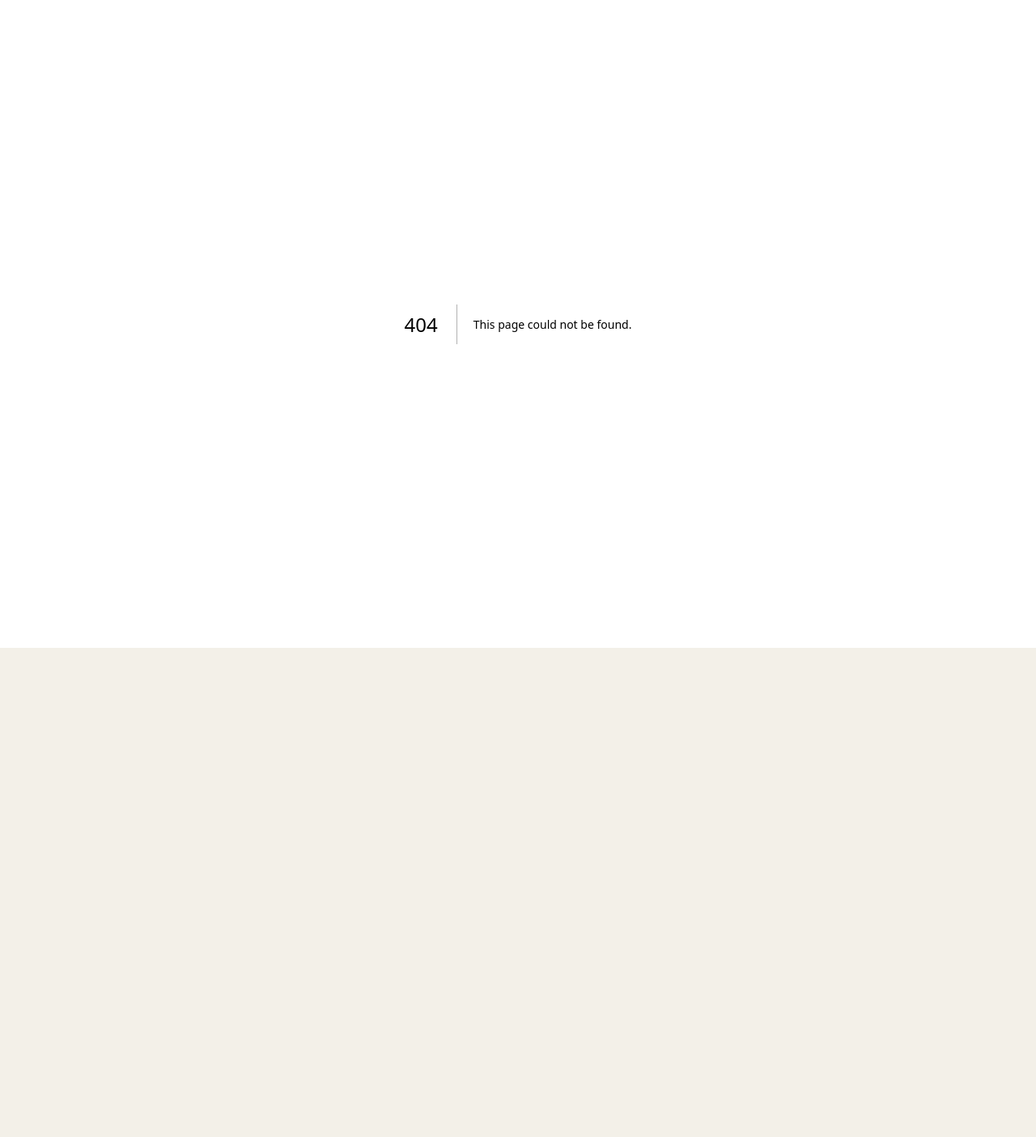
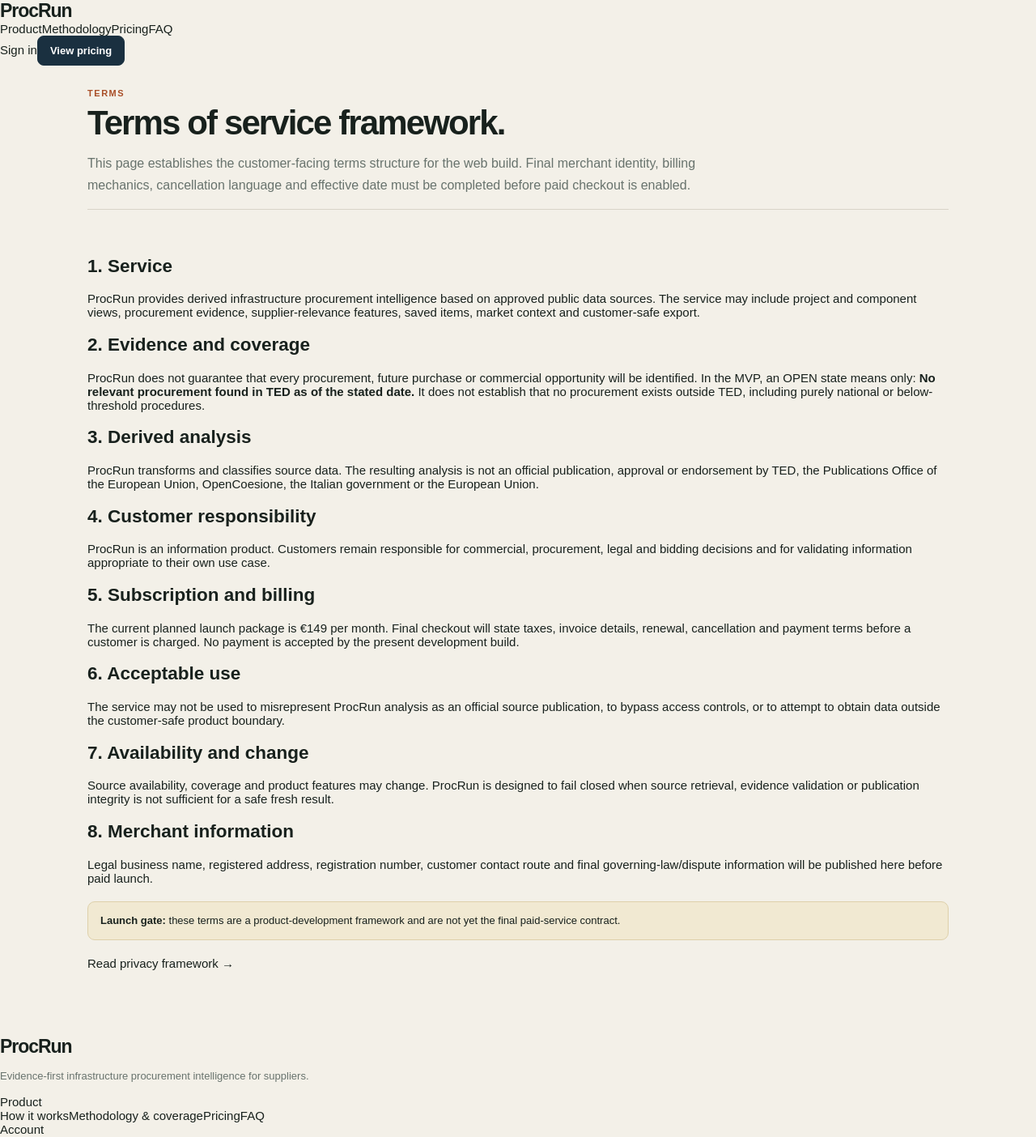
Before and after one commit to martibal/procrun, a Next.js app in the folder web/: page /terms in a window 1280 px wide. Before the commit this address had no page. Shown: the top 1404 px of the page at 81% size. Before the commit the page ends 800 px from the top, so only its background shows below. Built offline with nearby package versions, Linux system fonts and the light colour scheme.

Commit message:
Add terms framework page

```diff
--- /dev/null
+++ b/web/app/terms/page.tsx
@@ -0,0 +1,41 @@
+import Link from "next/link";
+import { PublicPage } from "@/components/public-site";
+
+export default function TermsPage() {
+  return <PublicPage>
+    <section className="page-hero narrow-copy">
+      <div className="eyebrow">Terms</div>
+      <h1 className="h1 public-h1">Terms of service framework.</h1>
+      <p className="lede">This page establishes the customer-facing terms structure for the web build. Final merchant identity, billing mechanics, cancellation language and effective date must be completed before paid checkout is enabled.</p>
+    </section>
+
+    <section className="public-section legal-copy">
+      <h2>1. Service</h2>
+      <p>ProcRun provides derived infrastructure procurement intelligence based on approved public data sources. The service may include project and component views, procurement evidence, supplier-relevance features, saved items, market context and customer-safe export.</p>
+
+      <h2>2. Evidence and coverage</h2>
+      <p>ProcRun does not guarantee that every procurement, future purchase or commercial opportunity will be identified. In the MVP, an OPEN state means only: <strong>No relevant procurement found in TED as of the stated date.</strong> It does not establish that no procurement exists outside TED, including purely national or below-threshold procedures.</p>
+
+      <h2>3. Derived analysis</h2>
+      <p>ProcRun transforms and classifies source data. The resulting analysis is not an official publication, approval or endorsement by TED, the Publications Office of the European Union, OpenCoesione, the Italian government or the European Union.</p>
+
+      <h2>4. Customer responsibility</h2>
+      <p>ProcRun is an information product. Customers remain responsible for commercial, procurement, legal and bidding decisions and for validating information appropriate to their own use case.</p>
+
+      <h2>5. Subscription and billing</h2>
+      <p>The current planned launch package is €149 per month. Final checkout will state taxes, invoice details, renewal, cancellation and payment terms before a customer is charged. No payment is accepted by the present development build.</p>
+
+      <h2>6. Acceptable use</h2>
+      <p>The service may not be used to misrepresent ProcRun analysis as an official source publication, to bypass access controls, or to attempt to obtain data outside the customer-safe product boundary.</p>
+
+      <h2>7. Availability and change</h2>
+      <p>Source availability, coverage and product features may change. ProcRun is designed to fail closed when source retrieval, evidence validation or publication integrity is not sufficient for a safe fresh result.</p>
+
+      <h2>8. Merchant information</h2>
+      <p>Legal business name, registered address, registration number, customer contact route and final governing-law/dispute information will be published here before paid launch.</p>
+
+      <div className="notice scope"><strong>Launch gate:</strong> these terms are a product-development framework and are not yet the final paid-service contract.</div>
+      <p><Link className="text-link strong" href="/privacy">Read privacy framework →</Link></p>
+    </section>
+  </PublicPage>;
+}
```
